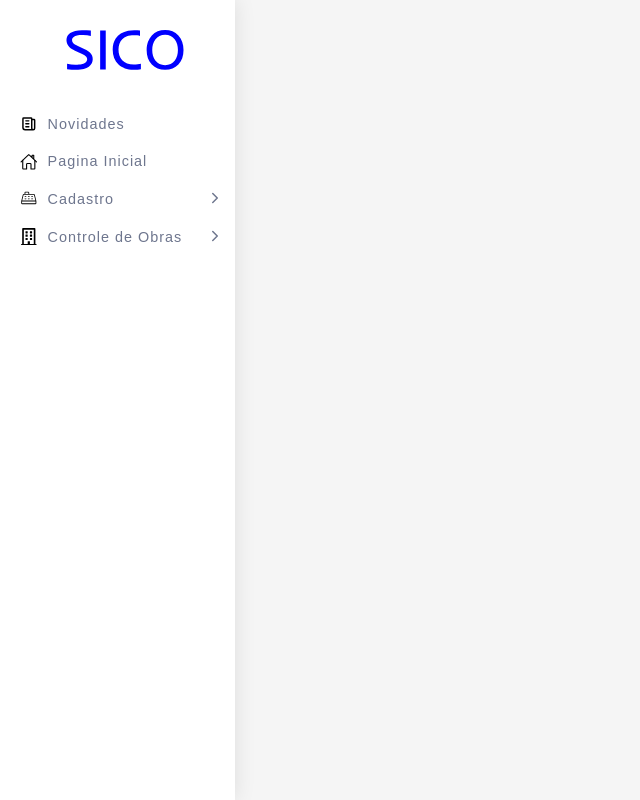
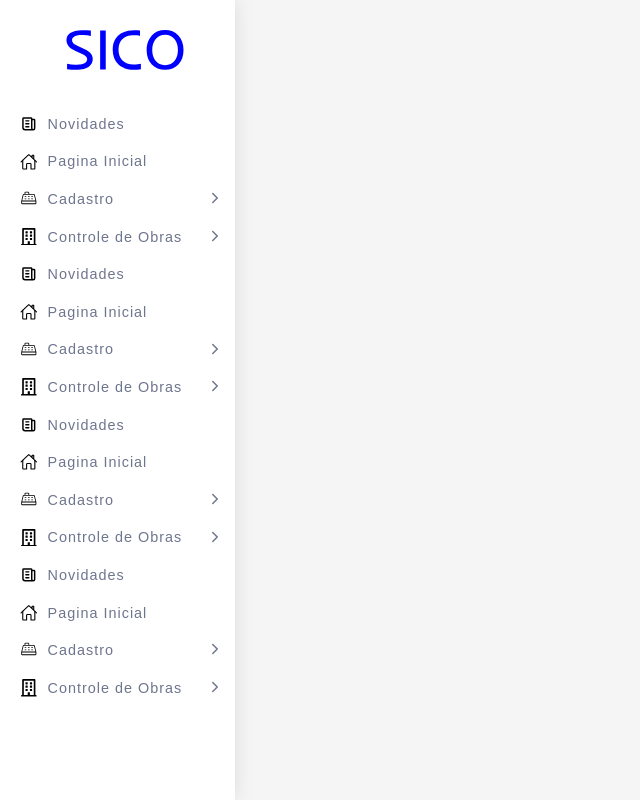
Before and after one commit to FILIPIMDELAS/AppControle, a React (Vite) app: page / in a window 1280 px wide. Shown: the whole page, without its empty margins (0-640 px from the left). Built offline with nearby package versions, Linux system fonts and the light colour scheme.

Commit message:
Atualization sidBar

```diff
--- a/src/App.jsx
+++ b/src/App.jsx
@@ -1,5 +1,5 @@
 import './App.css'
-import DivSide from './Components/Side/DivSide.jsx'
+import DivSide from './Components/SideBar/DivSide.jsx'
 
 function App() {
 
--- a/src/Components/Side/ButtonsSide.jsx
+++ /dev/null
@@ -1,47 +0,0 @@
-/* eslint-disable no-unused-vars */
-/* eslint-disable react/prop-types */
-import './ButtonsSide.css'
-import { IoChevronForwardOutline } from "react-icons/io5";
-import { IoHomeOutline } from "react-icons/io5";
-import { PiCashRegisterLight } from "react-icons/pi";
-import { FaRegBuilding } from "react-icons/fa";
-import { TbNews } from "react-icons/tb";
-
-
-export default function ButtonsSide(props){
-    const icon = document.getElementById(props.content)
-    const div = document.getElementById(props.list)
-    function openMenu(){
-        if(div.style.display == 'flex'){
-            icon.style.transform = 'rotate(0deg)'
-            div.style.display = 'none'
-        }else{
-            icon.style.transform = 'rotate(90deg)'
-            div.style.display = 'flex'
-        }
-    }
-    return(
-        <div className='divSide'>
-            <div className='ContentTitle select' onClick={openMenu}>
-                <div className='ButtonIcon'>
-                    {props.content == `Novidades` ? <TbNews className='iconDescriptions'/> : ""}
-                    {props.content == `Pagina Inicial` ? <IoHomeOutline className='iconDescriptions'/> : ""}
-                    {props.content == `Cadastro` ? <PiCashRegisterLight className='iconDescriptions'/> : ""}
-                    {props.content == `Controle de Obras` ? <FaRegBuilding className='iconDescriptions'/> : ""}
-                    <button className="butSide">{props.content}</button>
-                </div>
-                {props.list ? <IoChevronForwardOutline className='i_Side' id={props.content}/> : ""}
-            </div>
-            {props.list ?
-                <>
-                    <div className='list' id={props.list}>
-                        <ul>
-                            <li className='select'>{props.list}</li>
-                            {props.list2 ? <li className='select'>{props.list2}</li> : ""}
-                        </ul>
-                    </div>
-                </>
-                : ""}
-        </div>
-    )
-}
--- /dev/null
+++ b/src/Components/SideBar/ButtonsSide.jsx
@@ -0,0 +1,53 @@
+import './ButtonsSide.css'
+import { MenuItens } from './MenuItens';
+import { IoChevronForwardOutline } from "react-icons/io5";
+import { IoHomeOutline } from "react-icons/io5";
+import { PiCashRegisterLight } from "react-icons/pi";
+import { FaRegBuilding } from "react-icons/fa";
+import { TbNews } from "react-icons/tb";
+
+
+export default function ButtonsSide(){
+    function openMenu(id){
+        const icon = document.getElementById(`icons${id}`)
+        const div = document.getElementById(`subDiv${id}`)
+        if(div.style.display == 'flex'){
+            icon.style.transform = 'rotate(1deg)'
+            div.style.display = 'none'
+        }else{
+            icon.style.transform = 'rotate(90deg)'
+            div.style.display = 'flex'
+        }
+    }
+    return(
+        <>
+            {MenuItens.map((itens, index) => {
+                return(
+                    <div className='divSide' key={index}>
+                        <div className='ContentTitle select' onClick={openMenu}>
+                            <div className='ButtonIcon'>
+                                {itens.title == `Novidades` ? <TbNews className='iconDescriptions'/> : ""}
+                                {itens.title == `Pagina Inicial` ? <IoHomeOutline className='iconDescriptions'/> : ""}
+                                {itens.title == `Cadastro` ? <PiCashRegisterLight className='iconDescriptions'/> : ""}
+                                {itens.title == `Controle de Obras` ? <FaRegBuilding className='iconDescriptions'/> : ""}
+                                <button className="butSide">{itens.title}</button>
+                            </div>
+                            {itens.itens != "" ? <IoChevronForwardOutline className='i_Side' id={`icons${itens.title}`}/> : ""}
+                        </div>
+                            {itens.itens != "" ?
+                                <div className='list' id={`subDiv${itens.title}`}>
+                                    <ul>
+                                        {itens.itens.map((subItens, index) => {
+                                            return(
+                                                <li key={index}>{subItens.title}</li>
+                                            )
+                                        })}
+                                    </ul>
+                                </div>
+                            : "" }
+                    </div>
+                )
+            })}
+        </>
+    )
+}
--- /dev/null
+++ b/src/Components/SideBar/MenuItens.js
@@ -0,0 +1,52 @@
+export const MenuItens = [
+    {
+        title: 'Novidades',
+        itens: '',
+        link: ''
+    },
+    {
+        title: 'Pagina Inicial',
+        itens: '',
+        link: ''
+    },
+    {
+        title: 'Cadastro',
+        itens:[
+            {
+                title: 'Obra',
+                link: ''
+            },
+            {
+                title: 'Serviços',
+                link: ''
+            },
+            {
+                title: 'Fornecedor',
+                link: ''
+            },
+            {
+                title: 'Usuario',
+                link: ''
+            }
+        ],
+        link: ''
+    },
+    {
+        title: 'Controle de Obras',
+        itens: [
+            {
+                title: 'Planejamento',
+                link: ''
+            },
+            {
+                title: 'Relátorios',
+                link: ''
+            },
+            {
+                title: 'Deshbords',
+                link: ''
+            }
+        ],
+        link: ''
+    }
+]
```
Also changed, not shown: src/Components/SideBar/ButtonsSide.css (renamed from src/Components/Side/ButtonsSide.css), src/Components/SideBar/DivSide.css (renamed from src/Components/Side/DivSide.css), src/Components/SideBar/DivSide.jsx (renamed from src/Components/Side/DivSide.jsx).
